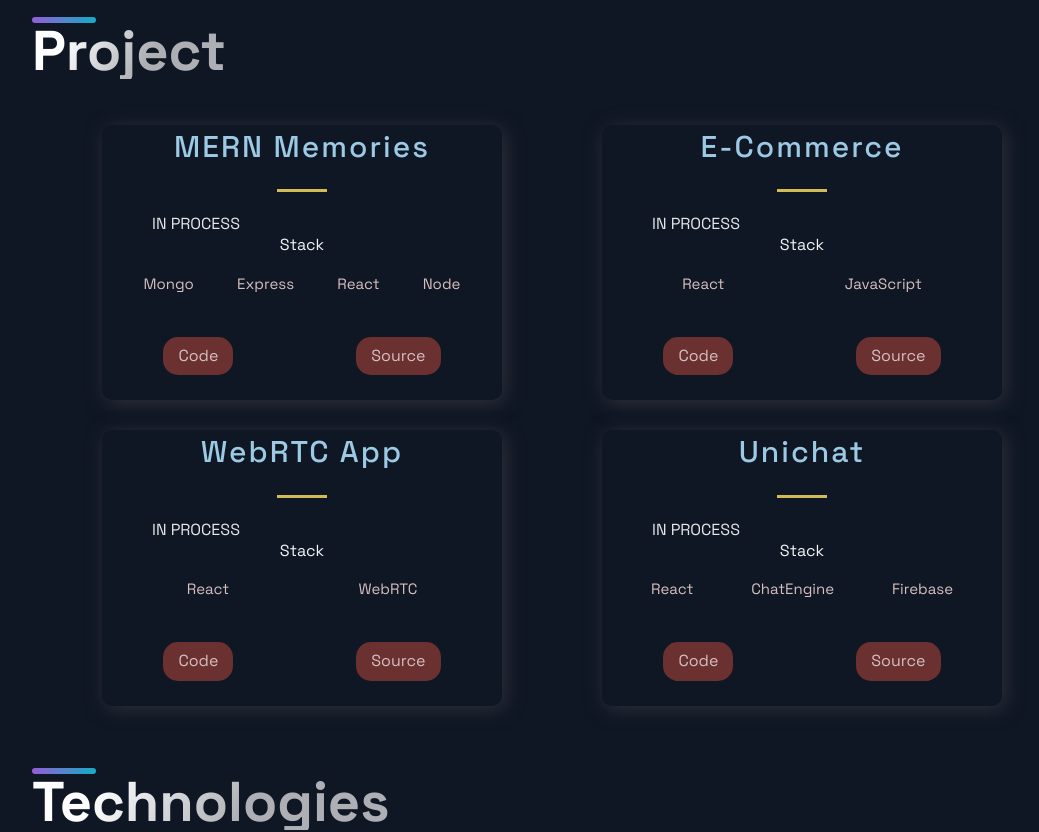
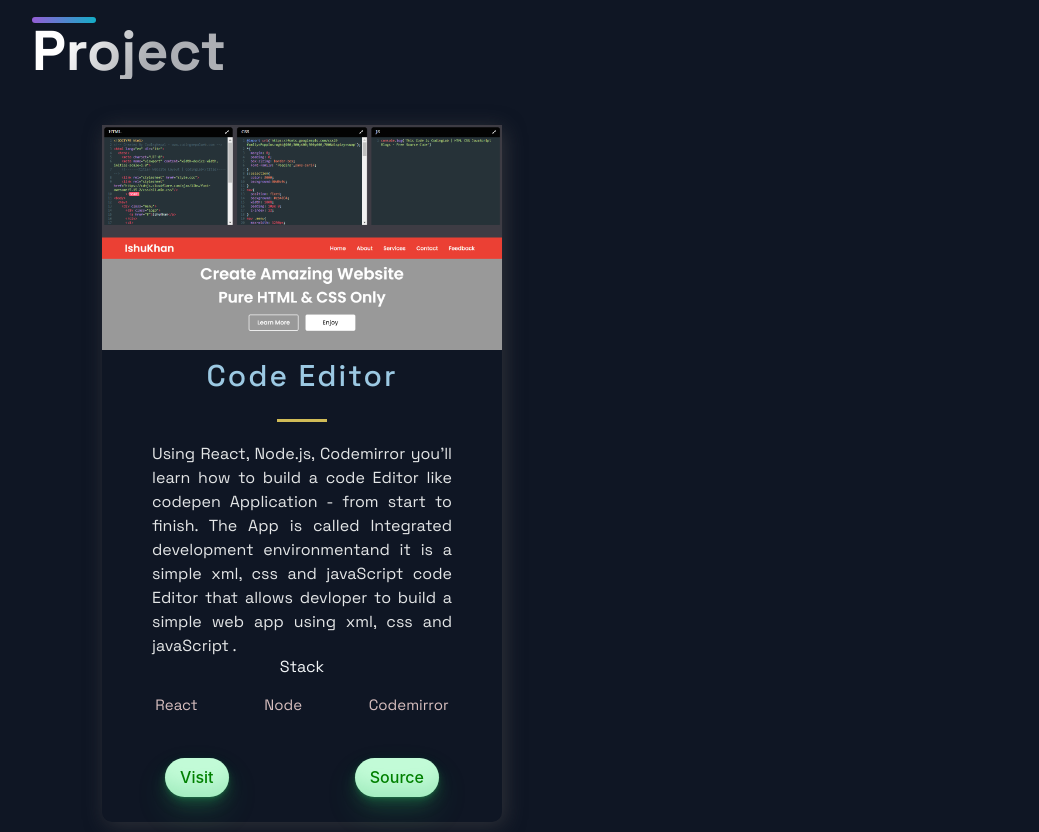
Before and after one commit to ishukhan/portfolio, a Next.js app: page / in a window 1280 px wide. Shown: the part 620-1452 px from the top of the page, without its empty margins (88-1127 px from the left). Built offline with nearby package versions, Linux system fonts and the light colour scheme.

Commit message:
second commit

```diff
--- a/src/components/Projects/Projects.js
+++ b/src/components/Projects/Projects.js
@@ -12,7 +12,7 @@
         {/* {projects.map((project)=>( */}
         {projects.map(({id , image, title, tags, visit, description, source})=>(
           <BlogCard key={id}>
-            {/* <Img src={image}/> */}
+            <Img src={image}/>
             <TitleContent>
               <HeaderThree title>{title}</HeaderThree>
               <Hr/>
@@ -27,8 +27,8 @@
               </TagList>
             </div>
             <UtilityList>
-              <ExternalLinks href={visit}>Code</ExternalLinks>
-              <ExternalLinks href={source}>Source</ExternalLinks>
+              <ExternalLinks href={visit} target='_blank'>Visit</ExternalLinks>
+              <ExternalLinks href={source} target='_blank'>Source</ExternalLinks>
             </UtilityList>
           </BlogCard>
         ))}
--- a/src/components/Projects/ProjectsStyles.js
+++ b/src/components/Projects/ProjectsStyles.js
@@ -89,15 +89,21 @@
 `;
 
 export const ExternalLinks = styled.a`
-color:#d4c0c0;
+
 font-size: 1.6rem;
 padding:1rem 1.5rem;
-background: #6b3030;
-border-radius: 15px;
-transition: 0.5s;
+background-color: #c2fbd7;
+border-radius: 100px;
+box-shadow: rgba(44, 187, 99, .2) 0 -25px 18px -14px inset,rgba(44, 187, 99, .15) 0 1px 2px,rgba(44, 187, 99, .15) 0 2px 4px,rgba(44, 187, 99, .15) 0 4px 8px,rgba(44, 187, 99, .15) 0 8px 16px,rgba(44, 187, 99, .15) 0 16px 32px;
+color: green;
+font-family: CerebriSans-Regular,-apple-system,system-ui,Roboto,sans-serif;
+font-weight:500;
+touch-action: manipulation;
+transition: all 250ms;
+// transition: 0.5s;
 &:hover{
-  background: #801414;
-
+  box-shadow: rgba(44,187,99,.35) 0 -25px 18px -14px inset,rgba(44,187,99,.25) 0 1px 2px,rgba(44,187,99,.25) 0 2px 4px,rgba(44,187,99,.25) 0 4px 8px,rgba(44,187,99,.25) 0 8px 16px,rgba(44,187,99,.25) 0 16px 32px;
+  transform: scale(1.05) rotate(-1deg);
 }
 `;
 
--- a/src/constants/constants.js
+++ b/src/constants/constants.js
@@ -1,44 +1,43 @@
 export const projects = [
   {
-    title: 'MERN Memories',
-    description:'IN PROCESS',
-    // description: "Using React, Node.js, Express & MongoDB you'll learn how to build a Full Stack MERN Application - from start to finish. The App is called Memories and it is a simple social media app that allows users to post interesting events that happened in their lives.",
-      image: '/images/1.png',
-      tags: ['Mongo', 'Express', 'React', 'Node'],
-    source: 'https://google.com',
-    visit: 'https://google.com',
+    title: 'Code Editor',
+    description: "Using React, Node.js, Codemirror you'll learn how to build a code Editor like codepen Application - from start to finish. The App is called Integrated development environmentand it is a simple xml, css and javaScript code Editor that allows  devloper to build a simple web app using xml, css and javaScript .",
+    image: '/images/1.png',
+    tags: ['React', 'Node', 'Codemirror'],
+    source: 'https://github.com/ishukhan/CodeEditor',
+    visit: 'https://code-editor-d9b18.web.app/',
     id: 0,
   },
-  {
-    title: 'E-Commerce',
-    description:'IN PROCESS',
-    // description:"While building it you're going to learn many advanced React & JavaScript topics, as well as how to use Stripe for card transactions. On top of that, at the end of the video, you will have this unique and complex webshop app that you will be able to add to your portfolio. And trust me, e-commerce applications are impressive.",
-    image: '/images/2.png',
-    tags: ['React', 'JavaScript'],
-    source: 'https://google.com',
-    visit: 'https://google.com',
-    id: 1,
-  },
-  {
-    title: 'WebRTC App',
-    description:'IN PROCESS',
-    // description: "This is a code repository for the corresponding YouTube video. In this tutorial, we're going to build and deploy a React Video Chat Application using WebRTC.",
-      image: '/images/3.jpg',
-      tags: ['React', 'WebRTC'],
-    source: 'https://google.com',
-    visit: 'https://google.com',
-    id: 2,
-  },
-  {
-    title: 'Unichat',
-    description:'IN PROCESS',
-    // description: "This is a code repository for the corresponding video tutorial. In this video, we will create a full Realtime Chat Application",
-    image: '/images/4.jpg',
-    tags: ['React', 'ChatEngine', 'Firebase'],
-    source: 'https://google.com',
-    visit: 'https://google.com',
-    id: 3,
-  },
+  // {
+  //   title: 'E-Commerce',
+  //   description: 'IN PROCESS',
+  //   // description:"While building it you're going to learn many advanced React & JavaScript topics, as well as how to use Stripe for card transactions. On top of that, at the end of the video, you will have this unique and complex webshop app that you will be able to add to your portfolio. And trust me, e-commerce applications are impressive.",
+  //   // image: '/images/2.png',
+  //   tags: ['React', 'JavaScript'],
+  //   source: 'https://github.com/ishukhan/CodeEditor',
+  //   visit: 'https://google.com',
+  //   id: 1,
+  // },
+  // {
+  //   title: 'WebRTC App',
+  //   description: 'IN PROCESS',
+  //   // description: "This is a code repository for the corresponding YouTube video. In this tutorial, we're going to build and deploy a React Video Chat Application using WebRTC.",
+  //   // image: '/images/3.jpg',
+  //   tags: ['React', 'WebRTC'],
+  //   source: 'https://google.com',
+  //   visit: 'https://google.com',
+  //   id: 2,
+  // },
+  // {
+  //   title: 'Unichat',
+  //   description: 'IN PROCESS',
+  //   // description: "This is a code repository for the corresponding video tutorial. In this video, we will create a full Realtime Chat Application",
+  //   // image: '/images/4.jpg',
+  //   tags: ['React', 'ChatEngine', 'Firebase'],
+  //   source: 'https://google.com',
+  //   visit: 'https://google.com',
+  //   id: 3,
+  // },
 ];
 
 export const TimeLineData = [
```
Also changed, not shown: public/images/1.png.
